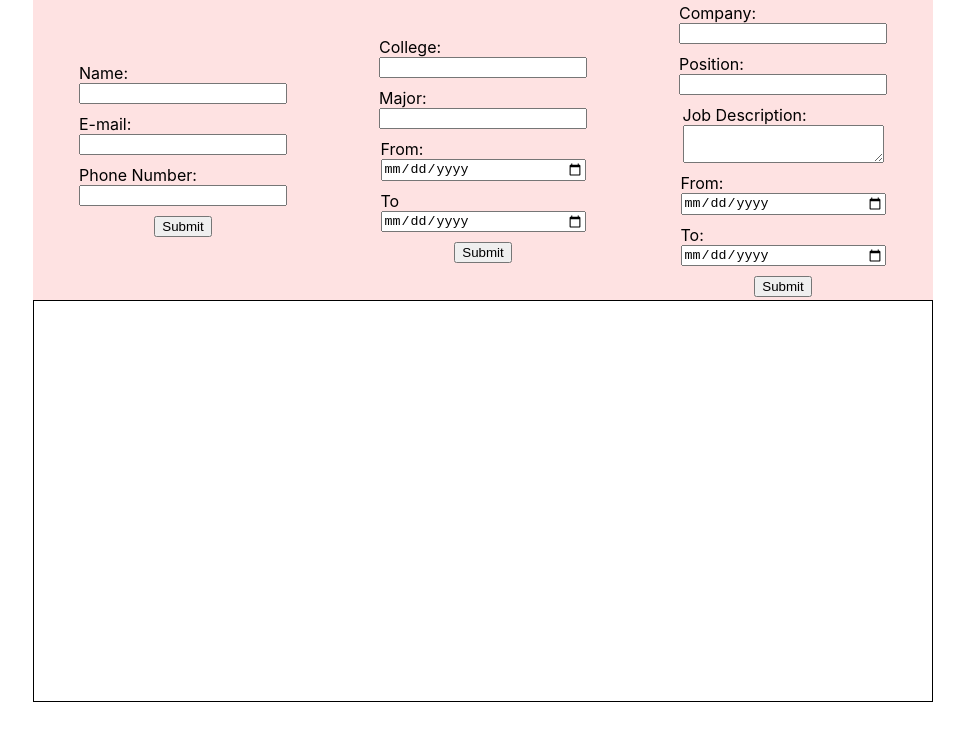
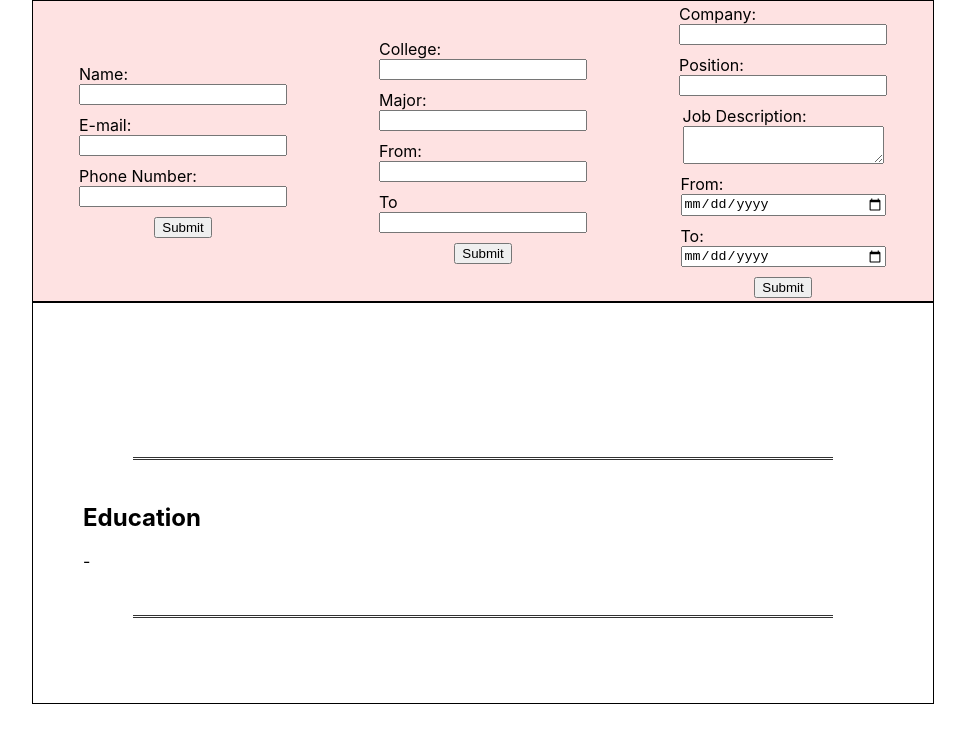
Before and after one commit to NersesArslan/cv-app, a React (Create React App) app: page / in a window 1280 px wide. Shown: the top 742 px of the page, without its empty margins (157-1122 px from the left). Built offline with nearby package versions, Linux system fonts and the light colour scheme.

Commit message:
still working on CV styling & spacing

```diff
--- a/src/components/CV.js
+++ b/src/components/CV.js
@@ -1,5 +1,7 @@
 import React, { Component } from "react";
-
+import Line from "./Line";
+import "../styles/general.css";
+import "../styles/education.css";
 export default class CV extends Component {
   constructor(props) {
     super(props);
@@ -23,20 +25,30 @@ export default class CV extends Component {
     return (
       <div className="CV-Template">
         <div className="General">
-          <p id="name">{name}</p>
+          <p className="name">{name}</p>
+          <div className="test">
+            <p>{phone}</p>
             <p>{email}</p>
-          <p>{phone}</p>
           </div>
+        </div>
+        <Line />
+        <div className="Education">
+          <h2>Education</h2>
           <p>{college}</p>
           <p>{major}</p>
-        <p>{eduDateFrom}</p>
-        <p>{eduDateTo}</p>
+          <p>
+            {eduDateFrom} - {eduDateTo}
+          </p>
+        </div>
+        <Line />
+        <div className="Work">
           <p>{company}</p>
           <p>{position}</p>
           <p>{task}</p>
           <p>{workDateFrom}</p>
           <p>{workDateTo}</p>
         </div>
+      </div>
     );
   }
 }
--- a/src/components/Education.js
+++ b/src/components/Education.js
@@ -29,7 +29,7 @@ export default class Education extends Component {
           <div>
             <label>From:</label>
             <input
-              type="date"
+              type="number"
               onChange={this.props.onDateChange}
               value={this.props.fromValue}
             />
@@ -37,7 +37,7 @@ export default class Education extends Component {
           <div>
             <label>To</label>
             <input
-              type="date"
+              type="number"
               onChange={this.props.onToDate}
               value={this.props.toValue}
             />
--- /dev/null
+++ b/src/components/Line.js
@@ -0,0 +1,9 @@
+const Line = () => {
+  return (
+    <div>
+      <hr />
+    </div>
+  );
+};
+
+export default Line;
--- a/src/index.css
+++ b/src/index.css
@@ -49,6 +49,8 @@ form > div {
 
 .container {
   display: flex;
+
+  border: 1px solid black;
 }
 
 .CV-Template {
--- /dev/null
+++ b/src/styles/education.css
@@ -0,0 +1,3 @@
+.Education {
+  padding: 10px 50px 20px;
+}
--- /dev/null
+++ b/src/styles/general.css
@@ -0,0 +1,35 @@
+.CV-Template {
+  display: flex;
+  flex-direction: column;
+  justify-content: center;
+}
+
+.General {
+  margin-top: 50px;
+  display: flex;
+  flex-direction: column;
+}
+
+.name {
+  font-size: 26px;
+  font-weight: 700;
+  margin: 0;
+  text-align: center;
+}
+
+.test {
+  display: flex;
+  justify-content: center;
+  font-size: 20px;
+  gap: 15px;
+}
+
+hr {
+  border: none;
+  border-top: 3px double #333;
+  color: #333;
+  overflow: visible;
+  text-align: center;
+  height: 5px;
+  width: 700px;
+}
```
Lines whose indentation alone changed are shown as unchanged.
